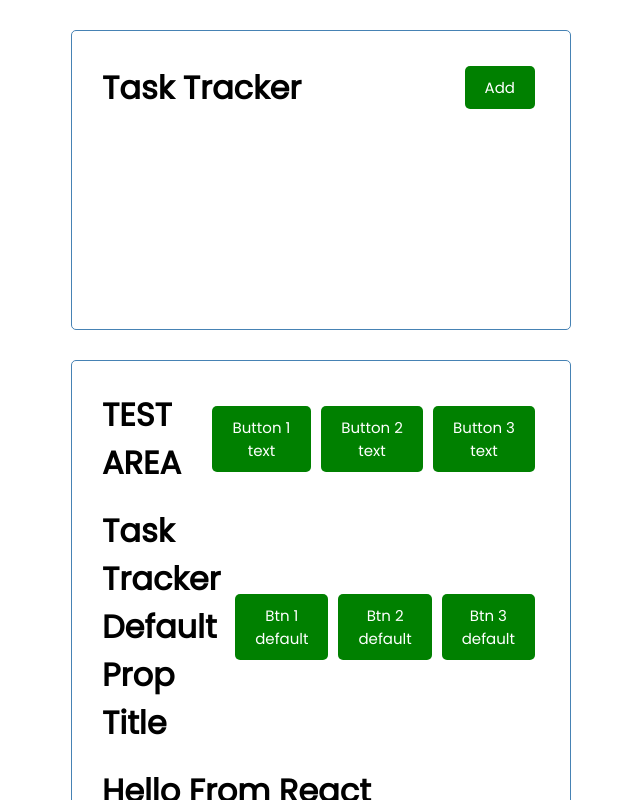
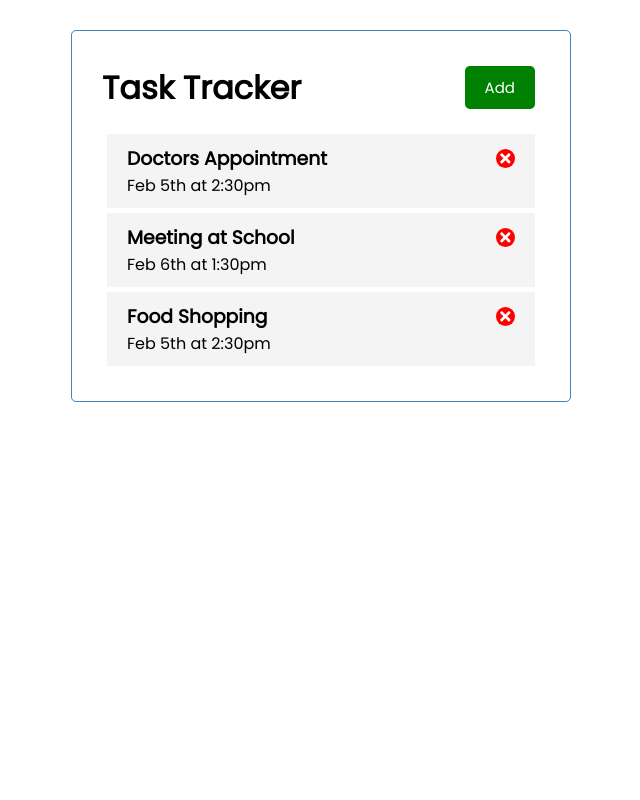
Before and after one commit to CzerPDX/fs-weather, a React (Create React App) app in the folder examples/react-crash-course/react-task-tracker/: page / in a window 1280 px wide. Shown: the top 800 px of the page, without its empty margins (319-959 px from the left). Built offline with nearby package versions, Linux system fonts and the light colour scheme.

Commit message:
added more to the react crash course task tracker example

```diff
--- a/examples/react-crash-course/react-task-tracker/package.json
+++ b/examples/react-crash-course/react-task-tracker/package.json
@@ -3,15 +3,16 @@
   "version": "0.1.0",
   "private": true,
   "dependencies": {
+    "@svgr/webpack": "^6.5.0",
     "@testing-library/jest-dom": "^5.16.5",
     "@testing-library/react": "^13.4.0",
     "@testing-library/user-event": "^13.5.0",
     "bootstrap": "^5.2.2",
     "react": "^18.2.0",
     "react-dom": "^18.2.0",
+    "react-icons": "^4.6.0",
     "react-scripts": "5.0.1",
-    "web-vitals": "^2.1.4",
-    "@svgr/webpack": "^6.5.0"
+    "web-vitals": "^2.1.4"
   },
   "scripts": {
     "start": "react-scripts start",
--- a/examples/react-crash-course/react-task-tracker/src/App.js
+++ b/examples/react-crash-course/react-task-tracker/src/App.js
@@ -1,28 +1,30 @@
 // import React from 'react'    // Used if you want to use classes
+import { useState } from 'react'
+import taskData from './taskData.json';  // Global State original source: An array of JSON objects, each of which is a task
 import Header from './components/Header'
-import HeaderThreeBtn from './components/HeaderThreeBtn'
+import Tasks from './components/Tasks'
 
 const App = () => {
-  // Task Tracker variable section
-  const headerTitle = 'Task Tracker'
-  const headerBtnText = 'Add'
+  // This program uses global state
+  /*
+    tasks:              the current piece of state (ie, one of the JSON objects in taskData)
+    setTasks:           Used to change the data. We can't use like tasks.push() to add a new object
+                        because state is immutable. All changes create a new state object from scratch.
+                        We do that through setTasks.
+    useState(taskData): This is where we feed in the task objects. Here I am using an imported file.
+                        The file is formatted as an array of JSON objects and was imported above.
+                        Would need to write something that could save back out the data.
+  */
+  const [tasks, setTasks] = useState(taskData)
 
-  // Test area variable section
-  const name_TEST = 'Brad';
-  const headerTitle_TEST = 'TEST AREA'
-  const btnText_1_TEST = 'Button 1 text'
-  const btnText_2_TEST = 'Button 2 text'
-  const btnText_3_TEST = 'Button 3 text'
-  let conditionalStatement;
-  let conditionalRendering = false;
+  // Delete Task
+  const deleteTask = (id) => {
+    console.log('delete', id)
 
-  if (conditionalRendering) {
-    conditionalStatement = <h2>conditionalRendering is TRUE.</h2>;
+    // First filter out the id you don't want
+    const newTaskList = tasks.filter((task) => task.id !== id )
+    setTasks(newTaskList);
   }
-  else {
-    conditionalStatement = <h2>conditionalRendering is FALSE.</h2>
-  }
-
 
   // This is the root App component. Everything displayed at localhost:3000 is displayed here.
   // className='blah' is used when you want to set the html attribute class='blah'
@@ -32,39 +34,16 @@ const App = () => {
       {/* Actual Task Tracker Section */}
       <div className='container'>
         <Header
-          headerBtnText={headerBtnText}
-          headerTitle={headerTitle}
+          headerBtnText='Add'
+          headerTitle='Task Tracker'
+        />
+        <Tasks
+          tasks={tasks}
+          onDelete={deleteTask}
         />
       </div>
-
-
-      {/* FAKEY TEST SECTION BELOW */}
-      <div className='container'>
-        <HeaderThreeBtn
-          title={headerTitle_TEST}
-          btnText_1={btnText_1_TEST}
-          btnText_2={btnText_2_TEST}
-          btnText_3={btnText_3_TEST}
-        />
-        <HeaderThreeBtn />
-        <h1>Hello From React</h1>
-        <h2>JSX expressions must have one parent element!</h2>
-        <p>So whatever you return has to be a single element.</p>
-        <h1>Hello your name is now {name_TEST} and your id is: {1 + 1}</h1>
-        {conditionalStatement}
-      </div>
-
-
     </div>
   );
 }
 
-// // Here is an example of a class-based App, just for reference.
-// class App extends React.Component {
-//   render() {
-//     return <h1>Hello from a class</h1>
-//   }
-// }
-
-
 export default App;
--- a/examples/react-crash-course/react-task-tracker/src/components/Button.js
+++ b/examples/react-crash-course/react-task-tracker/src/components/Button.js
@@ -2,13 +2,19 @@ import PropTypes from 'prop-types'
 
 import React from 'react'
 
-const Button = (props) => {
+const Button = ({ extraClasses, onClick, text }) => {
+  let btnClasses = 'btn'
+  // If additional classes are provided, add them here. They will still have the default 'btn' class
+  if (extraClasses) {
+    btnClasses += ` ${extraClasses}`
+  }
+
   return (
     <button
-      className='btn'
-      onClick={props.onClick}
+      className={btnClasses}
+      onClick={onClick}
     >
-    {props.text}
+    {text}
     </button>
   )
 }
@@ -16,6 +22,7 @@ const Button = (props) => {
 // We can set default props below the component
 Button.defaultProps = {
   text: 'Default Btn Text',
+  className: 'btn'
 }
 
 Button.propTypes = {
--- a/examples/react-crash-course/react-task-tracker/src/components/Header.js
+++ b/examples/react-crash-course/react-task-tracker/src/components/Header.js
@@ -5,7 +5,7 @@ import Button from './Button'
 
 // Allow people to give props to the components so they can be customized
 // const Header = ({ title }) => {      // This will also work, but I think it's harder to read
-const Header = (props) => {
+const Header = ({ headerTitle, headerBtnText } ) => {
   // This is just here temporarily. We will move this later.
   const onClickFunction = () => {
     console.log('Click')
@@ -13,9 +13,9 @@ const Header = (props) => {
 
   return (
     <header className='header'>
-      <h1>{props.headerTitle}</h1>
+      <h1>{headerTitle}</h1>
       <Button
-        text={props.headerBtnText}
+        text={headerBtnText}
         onClick={onClickFunction}
       />
     </header>
--- a/examples/react-crash-course/react-task-tracker/src/components/HeaderThreeBtn.js
+++ b/examples/react-crash-course/react-task-tracker/src/components/HeaderThreeBtn.js
@@ -8,9 +8,9 @@ const Header = (props) => {
     <header className='header'>
         {/* <h1 style={cssInJsExample}>{props.title}</h1> */}
         <h1>{props.title}</h1>
-        <Button className='btn1' text={props.btnText_1} />
-        <Button className='btn2' text={props.btnText_2} />
-        <Button className='btn3' text={props.btnText_3} />
+        <Button extraClasses='btn1' text={props.btnText_1} />
+        <Button extraClasses='btn2' text={props.btnText_2} />
+        <Button extraClasses='btn3' text={props.btnText_3} />
         {/* <h2>{props.h2Title}</h2> */}
 
     </header>
--- /dev/null
+++ b/examples/react-crash-course/react-task-tracker/src/components/Task.js
@@ -0,0 +1,18 @@
+import Xbtn from './Xbtn'
+
+const Task = ({ task, onDelete }) => {
+  return (
+    <div className='task'>
+      <h3>
+        {task.text}
+        <Xbtn
+          onDelete={onDelete}
+          onClick={() => onDelete(task.id)}
+        />
+      </h3>
+      <p>{task.day}</p>
+    </div>
+  )
+}
+
+export default Task
--- a/examples/react-crash-course/react-task-tracker/src/components/Tasks.js
+++ b/examples/react-crash-course/react-task-tracker/src/components/Tasks.js
@@ -1,29 +1,30 @@
-// This is temporary. Usually we want the tasks to be part of our state
-const tasks = [
-    {
-        id: 1,
-        text: 'Doctors Appointment',
-        day: 'Feb 5th at 2:30pm',
-        reminder: true,
-    },
-    {
-        id: 2,
-        text: 'Meeting at School',
-        day: 'Feb 6th at 1:30pm',
-        reminder: true,
-    },
-    {
-        id: 3,
-        text: 'Food Shopping',
-        day: 'Feb 5th at 2:30pm',
-        reminder: false,
-    }
-]
+import { render } from '@testing-library/react'
+import Task from './Task'
 
-const Tasks = () => {
+const TaskList = (props) => {
+  if (props.tasks.length > 0) {
+    return props.tasks.map((task) => (
+      <Task
+        key={task.id}
+        task={task}
+        onDelete={props.onDelete}
+      />
+    ))
+  }
+  else {
+    return 'You have no tasks to show!'
+  }
+}
+
+
+const Tasks = (props) => {
+
   return (
     <div>
-
+      <TaskList
+        tasks={props.tasks}
+        onDelete={props.onDelete}
+      />
     </div>
   )
 }
--- /dev/null
+++ b/examples/react-crash-course/react-task-tracker/src/components/Xbtn.js
@@ -0,0 +1,11 @@
+import { FaTimes } from 'react-icons/fa'
+
+const Xbtn = ({ onClick }) => {
+  return (
+    <div className="redCircle">
+      <FaTimes onClick={onClick}/>
+    </div>
+  )
+}
+
+export default Xbtn
--- a/examples/react-crash-course/react-task-tracker/src/index.css
+++ b/examples/react-crash-course/react-task-tracker/src/index.css
@@ -76,6 +76,22 @@ body {
 }
 
 
+.redCircle {
+  background-color: red;
+  display: inline-block;
+  height: 1em;
+  width: 1em;
+  border-radius: 0.7em;
+}
+
+
+
+.redCircle svg {
+  color: white;
+  margin: auto;
+  padding: 0.1em;
+  display: block;
+}
 
 .task {
   background: #f4f4f4;
--- /dev/null
+++ b/examples/react-crash-course/react-task-tracker/src/taskData.json
@@ -0,0 +1,20 @@
+[
+  {
+    "id": 1,
+    "text": "Doctors Appointment",
+    "day": "Feb 5th at 2:30pm",
+    "reminder": true
+  },
+  {
+    "id": 2,
+    "text": "Meeting at School",
+    "day": "Feb 6th at 1:30pm",
+    "reminder": true
+  },
+  {
+    "id": 3,
+    "text": "Food Shopping",
+    "day": "Feb 5th at 2:30pm",
+    "reminder": false
+  }
+]
```
Also changed, not shown: 1 other file (tests, documents, lock files or other folders).
